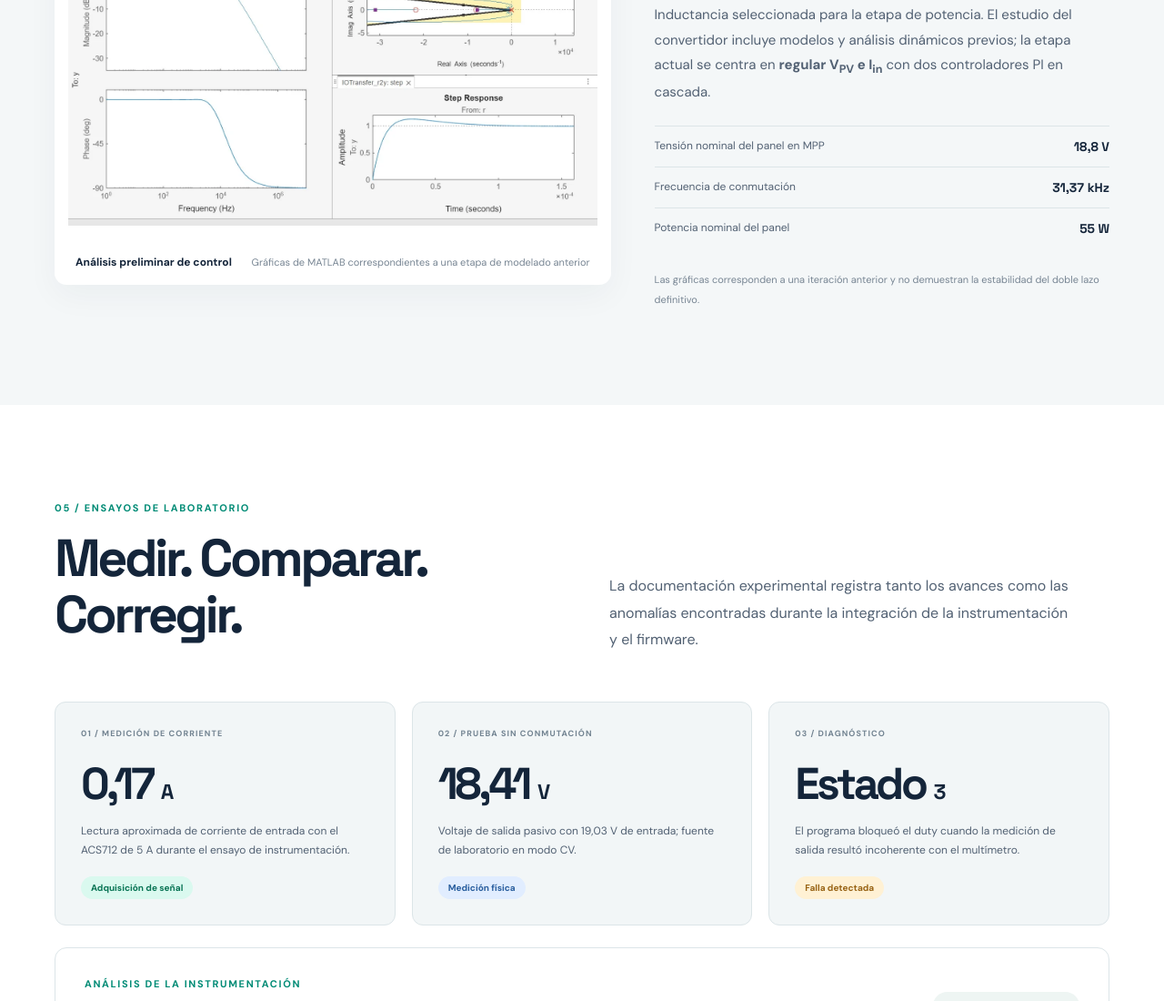
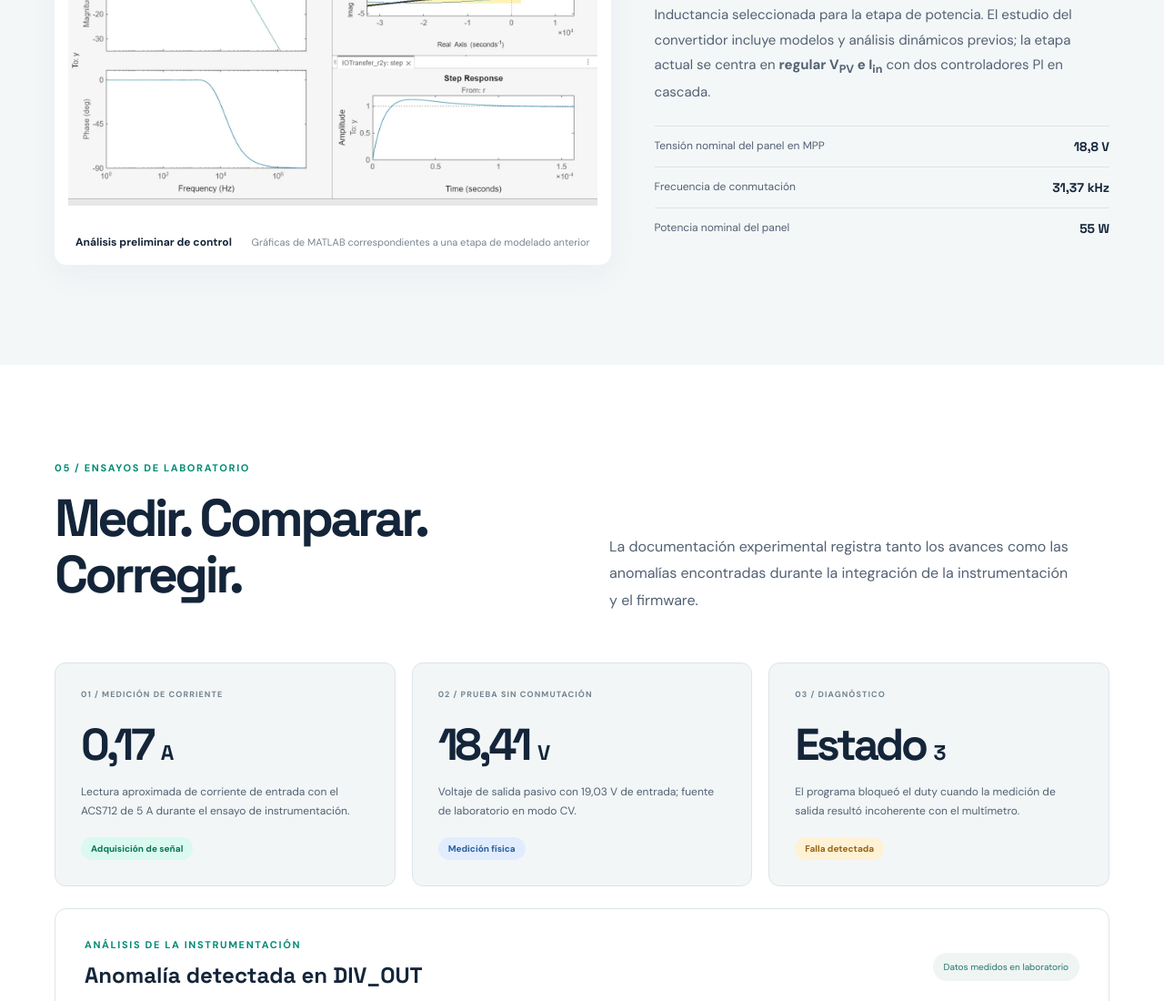
Before and after one commit to juanes20/boost-solar-55w, a plain HTML site: page index.html in a window 1280 px wide. Shown: the part 4362-5462 px from the top of the page at 91% size. Drawn offline with Linux system fonts and the light colour scheme.

Commit message:
Update index.html
eliminar comentario innecesario

```diff
--- a/index.html
+++ b/index.html
@@ -92,7 +92,7 @@ TCCR1B = _BV(WGM13) | _BV(WGM12) | _BV(CS10);
 </div></section>
 <section class="section section-simulation" id="simulaciones"><div class="container">
  <div class="section-head split-head"><div><span class="kicker">04 / MODELADO Y SIMULACIÓN</span><h2>La teoría<br>puesta a prueba.</h2></div><p>Se calcularon las condiciones nominales de operación y se compararon con resultados obtenidos en simulaciones del convertidor ideal.</p></div>
- <div class="sim-layout"><figure class="image-frame sim-figure"><img src="assets/img/bode.webp" loading="lazy" alt="Análisis preliminar de dinámica y respuesta temporal realizado en MATLAB"><figcaption><b>Análisis preliminar de control</b><span>Gráficas de MATLAB correspondientes a una etapa de modelado anterior</span></figcaption></figure><div class="sim-text"><span class="kicker">DISEÑO Y MODELADO</span><div class="big-number">330 <span>µH</span></div><p>Inductancia seleccionada para la etapa de potencia. El estudio del convertidor incluye modelos y análisis dinámicos previos; la etapa actual se centra en <strong>regular V<sub>PV</sub> e I<sub>in</sub></strong> con dos controladores PI en cascada.</p><dl><div><dt>Tensión nominal del panel en MPP</dt><dd>18,8 V</dd></div><div><dt>Frecuencia de conmutación</dt><dd>31,37 kHz</dd></div><div><dt>Potencia nominal del panel</dt><dd>55 W</dd></div></dl><small>Las gráficas corresponden a una iteración anterior y no demuestran la estabilidad del doble lazo definitivo.</small></div></div>
+ <div class="sim-layout"><figure class="image-frame sim-figure"><img src="assets/img/bode.webp" loading="lazy" alt="Análisis preliminar de dinámica y respuesta temporal realizado en MATLAB"><figcaption><b>Análisis preliminar de control</b><span>Gráficas de MATLAB correspondientes a una etapa de modelado anterior</span></figcaption></figure><div class="sim-text"><span class="kicker">DISEÑO Y MODELADO</span><div class="big-number">330 <span>µH</span></div><p>Inductancia seleccionada para la etapa de potencia. El estudio del convertidor incluye modelos y análisis dinámicos previos; la etapa actual se centra en <strong>regular V<sub>PV</sub> e I<sub>in</sub></strong> con dos controladores PI en cascada.</p><dl><div><dt>Tensión nominal del panel en MPP</dt><dd>18,8 V</dd></div><div><dt>Frecuencia de conmutación</dt><dd>31,37 kHz</dd></div><div><dt>Potencia nominal del panel</dt><dd>55 W</dd></div></dl></div></div>
 </div></section>
 <section class="section section-lab" id="resultados"><div class="container">
  <div class="section-head split-head"><div><span class="kicker">05 / ENSAYOS DE LABORATORIO</span><h2>Medir. Comparar.<br>Corregir.</h2></div><p>La documentación experimental registra tanto los avances como las anomalías encontradas durante la integración de la instrumentación y el firmware.</p></div>
```
